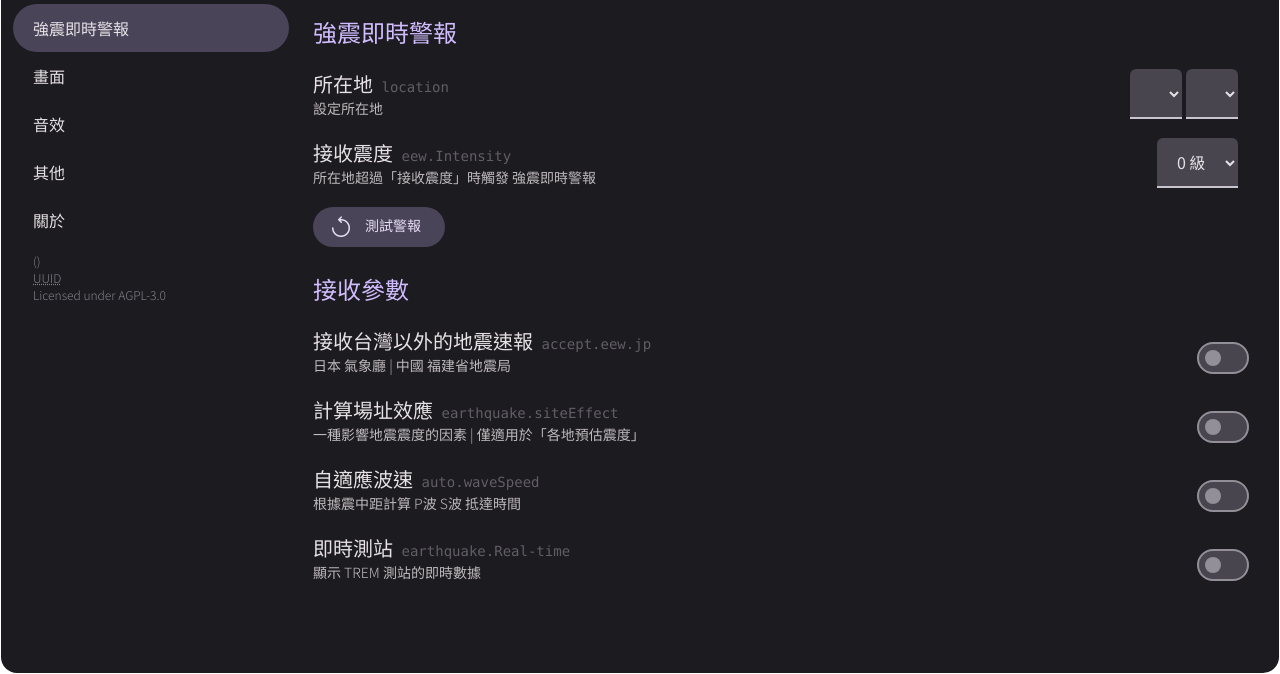
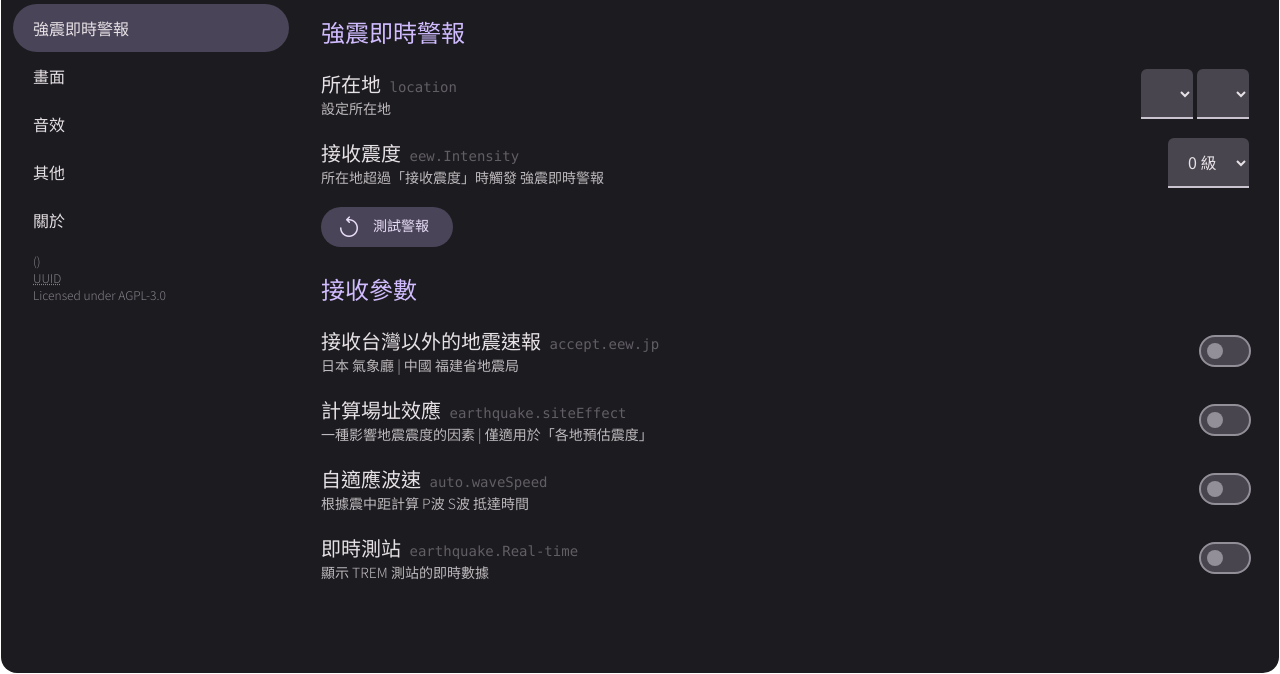
Before and after one commit to ExpTechTW/TREM-Repository, an Electron app: page TREM/page/setting.html in a window 1280 px wide. Shown: the part 126-800 px from the top of the page. Drawn offline with nearby package versions, Linux system fonts and the light colour scheme; no server answers.

Commit message:
fix: 樣式微調

```diff
--- a/TREM/css/m3/m3_switch.css
+++ b/TREM/css/m3/m3_switch.css
@@ -5,8 +5,8 @@
 .md3.switch {
     user-select: none;
     position: relative;
-    height: 28px;
-    width: 48px;
+    height: 32px;
+    width: 50px;
     -webkit-tap-highlight-color: transparent;
     margin: 10px;
     font-family: 'Roboto', sans-serif;
@@ -16,6 +16,8 @@
     opacity: 0;
     width: 0;
     height: 0;
+    margin: 0;
+    padding: 0;
 }
 
 /* track */
--- a/TREM/css/setting.css
+++ b/TREM/css/setting.css
@@ -40,7 +40,7 @@ body {
     flex-direction: column;
     top: 28px;
     right: 0;
-    bottom: 8px;
+    bottom: 12px;
     left: 0;
 }
 
@@ -123,7 +123,7 @@ body {
 #list {
     overflow-y: scroll;
     height: 100%;
-    margin: 0 8px;
+    margin: 0 12px;
     flex: 1;
     display: flex;
 }
@@ -150,7 +150,7 @@ body {
 .list-container {
     display: none;
     width: 100%;
-    margin: 0 4px;
+    margin: 0 8px;
     height: max-content;
 }
 
@@ -163,7 +163,7 @@ body {
     display: block;
 }
 
-.list-container :last-child {
+.list-container > div:last-child {
     margin-bottom: 0;
 }
 
@@ -184,7 +184,6 @@ body {
 
 .option-container {
     display: flex;
-    width: 98%;
     flex-direction: row;
     align-items: center;
 }
--- a/TREM/css/titlebar.css
+++ b/TREM/css/titlebar.css
@@ -61,6 +61,8 @@
 
 #window-controls .button {
 	user-select: none;
+	transition: background-color .1s ease-in-out,
+				color .1s ease-in-out;
 }
 #window-controls .button.disabled {
 	pointer-events: none;
--- a/TREM/js/setting.js
+++ b/TREM/js/setting.js
@@ -234,14 +234,12 @@ function setList(args, el, event) {
 	for (let i = 0; i < changeelchild.length; i++) {
 		$(changeelchild[i]).delay(delay + 40 * i).fadeTo(100, 1);
 		delay += 20;
-		console.log(delay, changeelchild[i].innerText);
 		const child = changeelchild[i].children;
 		if (child.length)
 			for (let j = 0; j < child.length; j++)
 				if (child[j].id != "HAReloadButton") {
 					$(child[j]).delay(delay).fadeTo(100, 1);
 					delay += 20;
-					console.log(delay, child[j].innerText);
 				}
 
 	}
```
